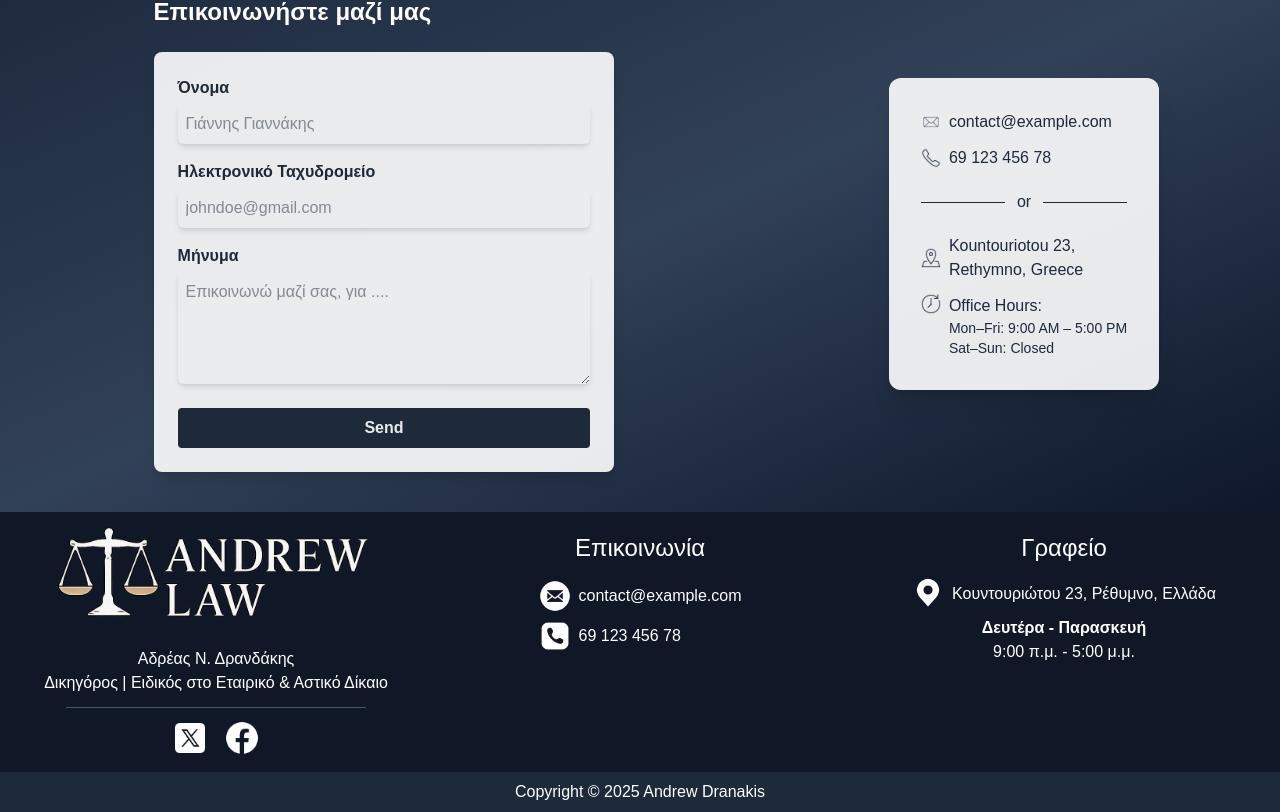
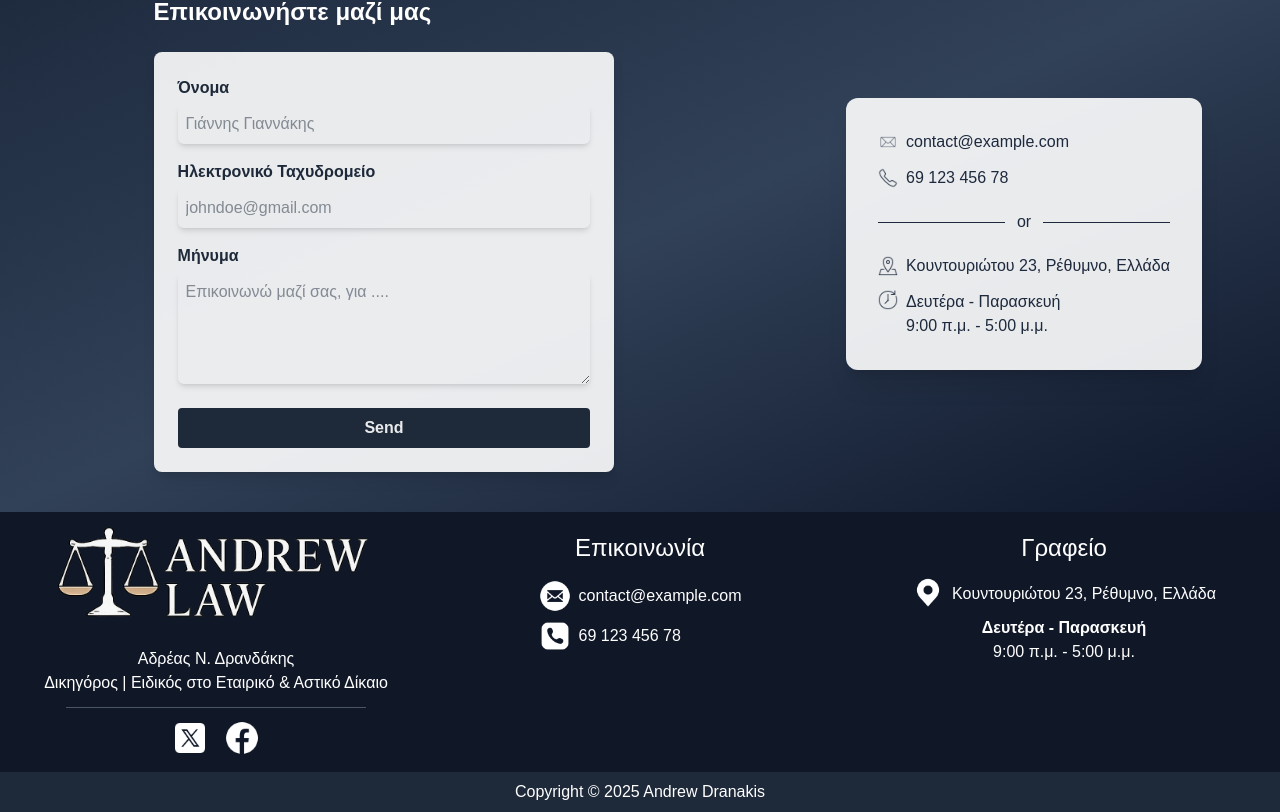
Before and after one commit to MichalisGiannoudis/ProjectDrew, a Next.js app: page / in a window 1280 px wide. Shown: the part 2422-3234 px from the top of the page. Built offline with nearby package versions, Linux system fonts and the light colour scheme.

Commit message:
finished contact section

```diff
--- a/src/components/mainBody.component.tsx
+++ b/src/components/mainBody.component.tsx
@@ -2,7 +2,7 @@
 
 import { useContent } from "@/hooks/useContent";
 import { useThemeStore } from "@/store/theme.store";
-import { MainPageContent } from "@/types/content.interface";
+import { FooterContent, MainPageContent } from "@/types/content.interface";
 import { Language } from "@/types/language.interface";
 import { Devider } from "./devider.component";
 import { TimeLine } from "./timeline.component";
@@ -19,6 +19,8 @@ export default function MainBody() {
           , contactNamePlaceholder, contactEmailLabel, contactEmailPlaceholder
           , contactMessageLabel, contactMessagePlaceholder
         } = useContent(languageState === Language.Greek ? 'mainPageGR' : 'mainPageEN') as MainPageContent;
+
+  const { officeAddress, daysLabel, hoursLabel } = useContent(languageState === Language.Greek ? 'footerGR' : 'footerEN') as FooterContent;
 
   return (
     <div className="grid grid-cols-1">
@@ -172,15 +174,16 @@ export default function MainBody() {
               </div>
               <div className="flex items-center gap-2">
                 <img src="/office-icon.png" className="w-5 h-5 text-slate-800"/>
-                <span className="cursor-pointer hover:underline">Kountouriotou 23, <br/>Rethymno, Greece</span>
+                <a href="https://www.google.com/maps/place/%CE%9A%CE%BF%CF%85%CE%BD%CF%84%CE%BF%CF%85%CF%81%CE%B9%CF%8E%CF%84%CE%BF%CF%85+23,+%CE%A1%CE%AD%CE%B8%CF%85%CE%BC%CE%BD%CE%BF+741+32/@35.366303,24.4737171,17z/data=!3m1!4b1!4m6!3m5!1s0x149b75a778853aa3:0xda20aec8ebfb3fe5!8m2!3d35.366303!4d24.476292!16s%2Fg%2F11c5jywkys?entry=ttu&g_ep=EgoyMDI1MDYyMy4yIKXMDSoASAFQAw%3D%3D" className="text-base cursor-pointer hover:underline" target="_blank" rel="noopener noreferrer">
+                  {officeAddress}
+                </a>
               </div>
               <div className="flex items-start gap-2">
                 <img src="/time-icon.png" className="w-5 h-5 text-slate-800"/>
                 <div>
-                <div className="cursor-default">Office Hours:</div>
-                <ul className="list-inside text-sm">
-                  <li className="cursor-default">Mon–Fri: 9:00 AM – 5:00 PM</li>
-                  <li className="cursor-default">Sat–Sun: Closed</li>
+                <ul className="list-inside text-base">
+                  <li className="cursor-default">{daysLabel}</li>
+                  <li className="cursor-default">{hoursLabel}</li>
                 </ul>
               </div>
               </div>
```
